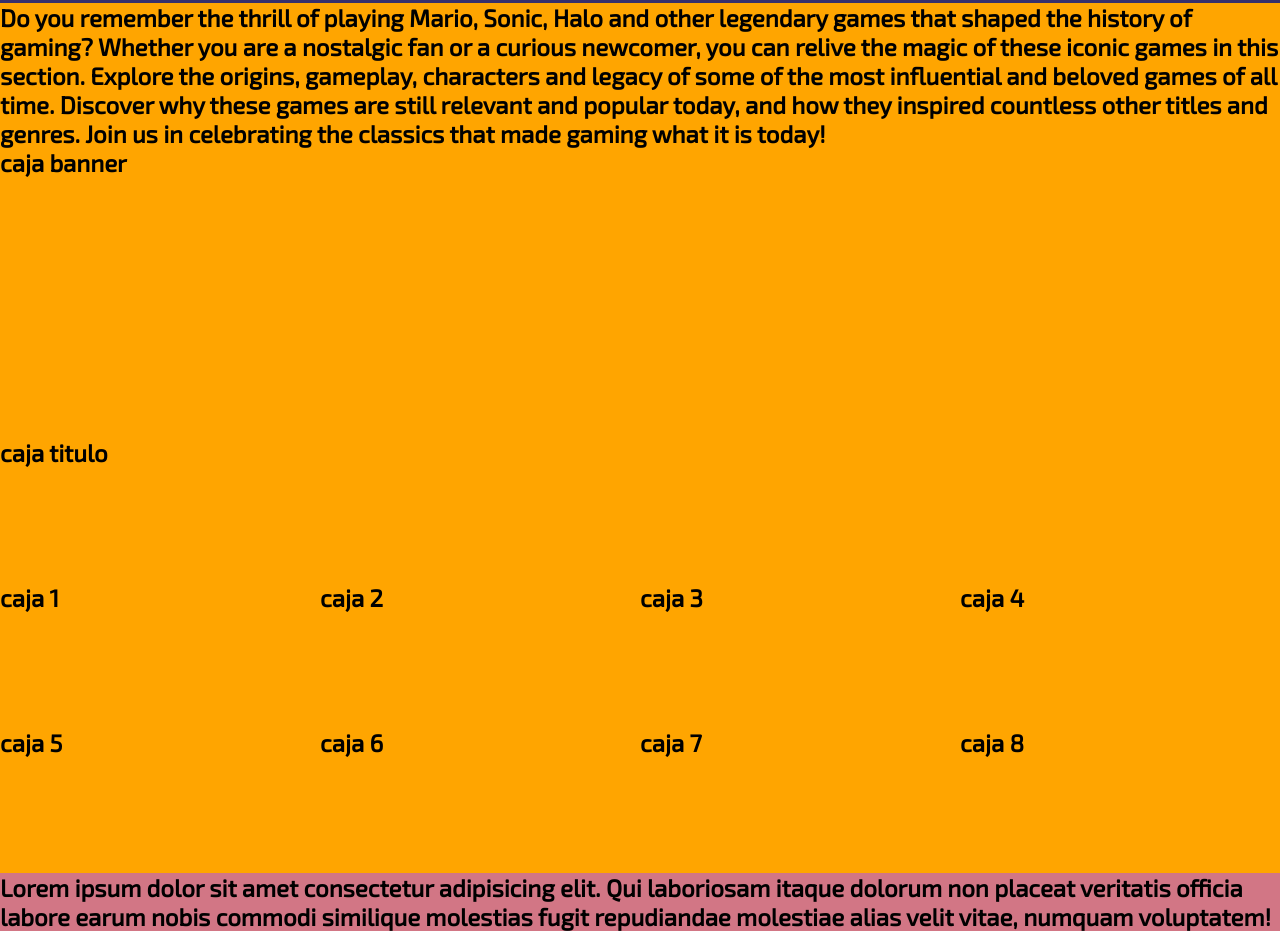
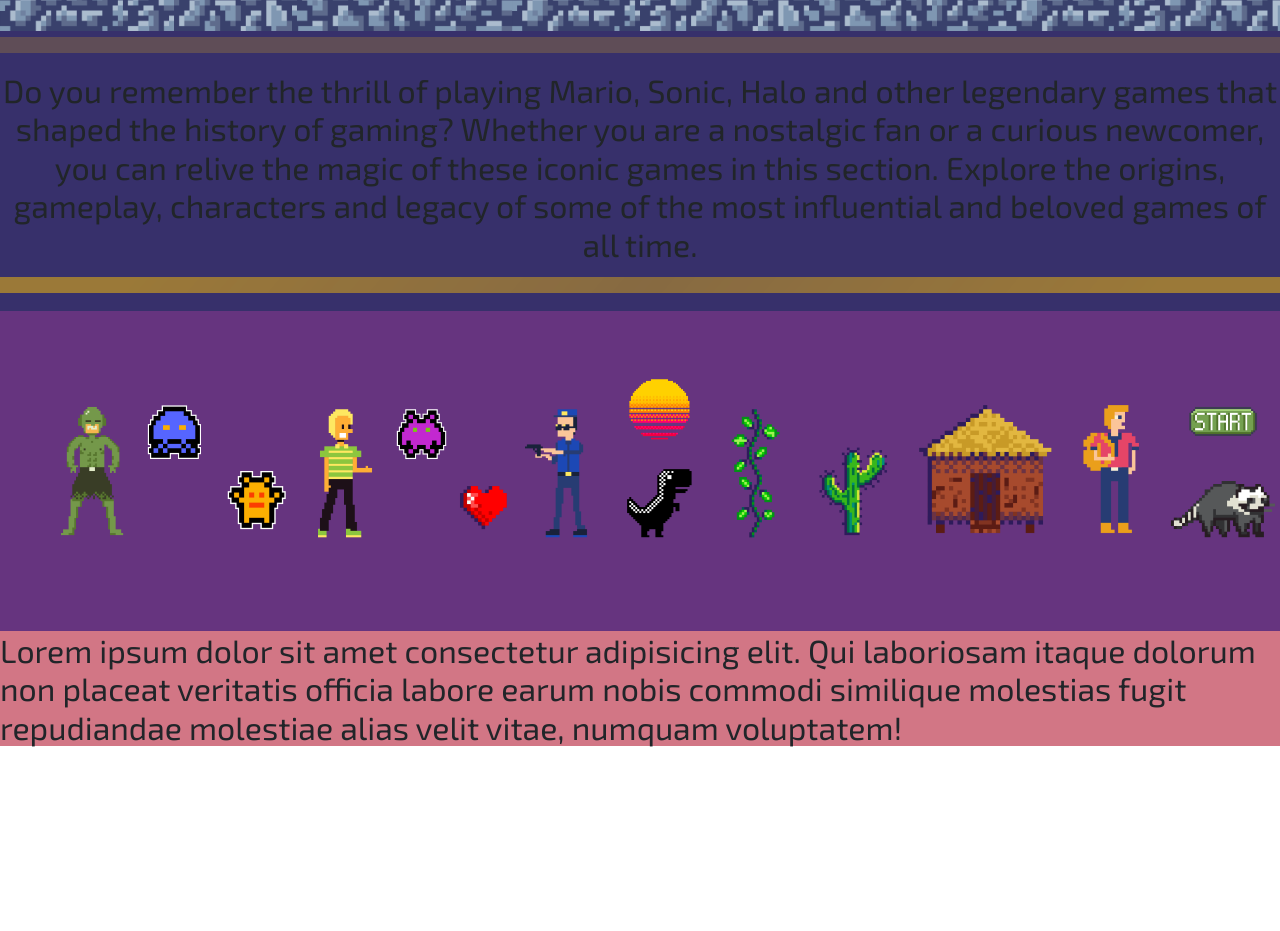
Before and after one commit to gboggiano/GameCacheProject, a plain HTML site: page pages/iconicgames.html in a window 1280 px wide. Shown: the part 679-1610 px from the top of the page. After the commit the page ends 1433 px from the top, so only its background shows below. Drawn offline with nearby package versions, Linux system fonts and the light colour scheme; a web font is replaced by a local one.

Commit message:
bootstrap on iconic games page

```diff
--- a/css/style.css
+++ b/css/style.css
@@ -510,94 +510,13 @@
 
 /*------------ Iconic Games----------*/
 
+/*All Bootstrap*/
 
-.grid--boxes--ic--container{
+.ic--wmessage--container{
 
-    display: grid;
-    grid-template-columns: repeat(4, 2fr);
-    grid-template-rows: repeat(6, 2fr);
-    background-color: orange;
-    grid-template-areas:
-    'iwmessage iwmessage iwmessage iwmessage'
-    'ibanner ibanner ibanner ibanner'
-    'ibanner ibanner ibanner ibanner'
-    'ititle ititle ititle ititle'
-    'i1 i2 i3 i4'
-    'i5 i6 i7 i8'
-    ;
-    /* grid-template-columns: repeat(4, 2fr);
-    grid-template-rows: repeat(5, 500px);
-    grid-template-areas:
-    /* 'area1 area2 area3 area4'
-    'area5 area6 area7 area8'
-    'area9 area9 area9 area9'; */
-    /* 'area1 area1 area1 area1'
-    'area2 area2 area3 area3'
-    'area4 area4 area5 area5'
-    'area6 area6 area7 area7'
-    'area8 area8 area9 area9'
-    'area10 area10 area11 area11';
-    background-color:#37306B;
-    gap: 15px;
-    padding: 30px; */
-
+    background-color: #37306B;
+    text-align: center;
 }
-
-.ibanner{
-
-    grid-area: ibanner;
-}
-
-.ititle{
-
-    grid-area: ititle;
-}
-
-.iwmessage{
-
-    grid-area: iwmessage;
-}
-
-.i1{
-
-    grid-area: i1;
-}
-
-.i2{
-
-    grid-area: i2;
-}
-
-.i3{
-
-    grid-area: i3;
-}
-
-.i4{
-
-    grid-area: i4;
-}
-
-.i5{
-
-    grid-area: i5;
-}
-
-.i6{
-
-    grid-area: i6;
-}
-
-.i7{
-
-    grid-area: i7;
-}
-
-.i8{
-
-    grid-area: i8;
-}
-
 
 
 /*----------------------------------------Footer------------------------------*/
--- a/pages/iconicgames.html
+++ b/pages/iconicgames.html
@@ -5,7 +5,7 @@
     <meta http-equiv="X-UA-Compatible" content="IE=edge">
     <meta name="viewport" content="width=device-width, initial-scale=1.0">
     <!--link to Bootstrap-->
-
+    <link href="https://cdn.jsdelivr.net/npm/bootstrap@5.3.0-alpha3/dist/css/bootstrap.min.css" rel="stylesheet" integrity="sha384-KK94CHFLLe+nY2dmCWGMq91rCGa5gtU4mk92HdvYe+M/SXH301p5ILy+dN9+nJOZ" crossorigin="anonymous">
     <!--link to css-->
     <link rel="stylesheet" href="../css/style.css">
     <!--Favicon de la lamina 19, clase 2-->
@@ -15,10 +15,11 @@
 <body>
     <header>
 
-        <nav>
+        <nav class="bg-primary"> <!-- -------------bootstrap test ----------------------- -->
+            <section class="logo--box">
                 <div class="logo">
-                    <a href="">logo</a>
-                </div>
+                    <img src="../assets/pixelpad-removebg-preview.png" alt="pixellogo">
+            </section>
                 <ul class="menu">
                     <li>
                         <a href="../index.html">Home</a>
@@ -56,78 +57,24 @@
 
             </div>
 
+        <section class="ic--wmessage--container">
+
+            <p class="placeholder-glow">
+                <span class="placeholder col-12 bg-warning"></span>
+            </p>
+                <h2>Do you remember the thrill of playing Mario, Sonic, Halo and other legendary games that shaped the history of gaming? Whether you are a nostalgic fan or a curious newcomer, you can relive the magic of these iconic games in this section. Explore the origins, gameplay, characters and legacy of some of the most influential and beloved games of all time.</h2>
+            <p class="placeholder-wave">
+                <span class="placeholder col-12 bg-warning"></span>
+            </p>
 
         </section>
 
-        <section class="grid--boxes--ic--container">
+        <section class="split--banner-container">
 
-            <div class="grid--box--ic ibanner">
+            <img src="../assets/splitbannerpixel.png" class="img-fluid" alt="pixelart">
 
-                <h2>caja banner</h2>
 
-            </div>
-
-            <div class="grid--box--ic ititle">
-
-                <h2>caja titulo</h2>
-
-            </div>
-
-            <div class="grid--box--ic iwmessage">
-
-                <h2>Do you remember the thrill of playing Mario, Sonic, Halo and other legendary games that shaped the history of gaming? Whether you are a nostalgic fan or a curious newcomer, you can relive the magic of these iconic games in this section. Explore the origins, gameplay, characters and legacy of some of the most influential and beloved games of all time. Discover why these games are still relevant and popular today, and how they inspired countless other titles and genres. Join us in celebrating the classics that made gaming what it is today!</h2>
-
-            </div>
-
-            <div class="grid--box--ic i1">
-
-                <h2>caja 1</h2>
-
-            </div>
-
-            <div class="grid--box--ic i2">
-
-                <h2>caja 2</h2>
-
-            </div>
-
-            <div class="grid--box--ic i3">
-
-                <h2>caja 3</h2>
-
-            </div>
-
-            <div class="grid--box--ic i4">
-
-                <h2>caja 4</h2>
-
-            </div>
-
-            <div class="grid--box--ic i5">
-
-                <h2>caja 5</h2>
-
-            </div>
-
-            <div class="grid--box--ic i6">
-
-                <h2>caja 6</h2>
-
-            </div>
-
-            <div class="grid--box--ic i7">
-
-                <h2>caja 7</h2>
-
-            </div>
-
-            <div class="grid--box--ic i8">
-
-                <h2>caja 8</h2>
-
-            </div>
-
-    </section>
+        </section>
 
 
     </main>
@@ -139,6 +86,7 @@
     </footer>
 
     <!--link to Bootstrap Js-->
+    <script src="https://cdn.jsdelivr.net/npm/bootstrap@5.3.0-alpha3/dist/js/bootstrap.bundle.min.js" integrity="sha384-ENjdO4Dr2bkBIFxQpeoTz1HIcje39Wm4jDKdf19U8gI4ddQ3GYNS7NTKfAdVQSZe" crossorigin="anonymous"></script>
 
 </body>
 </html>
```
